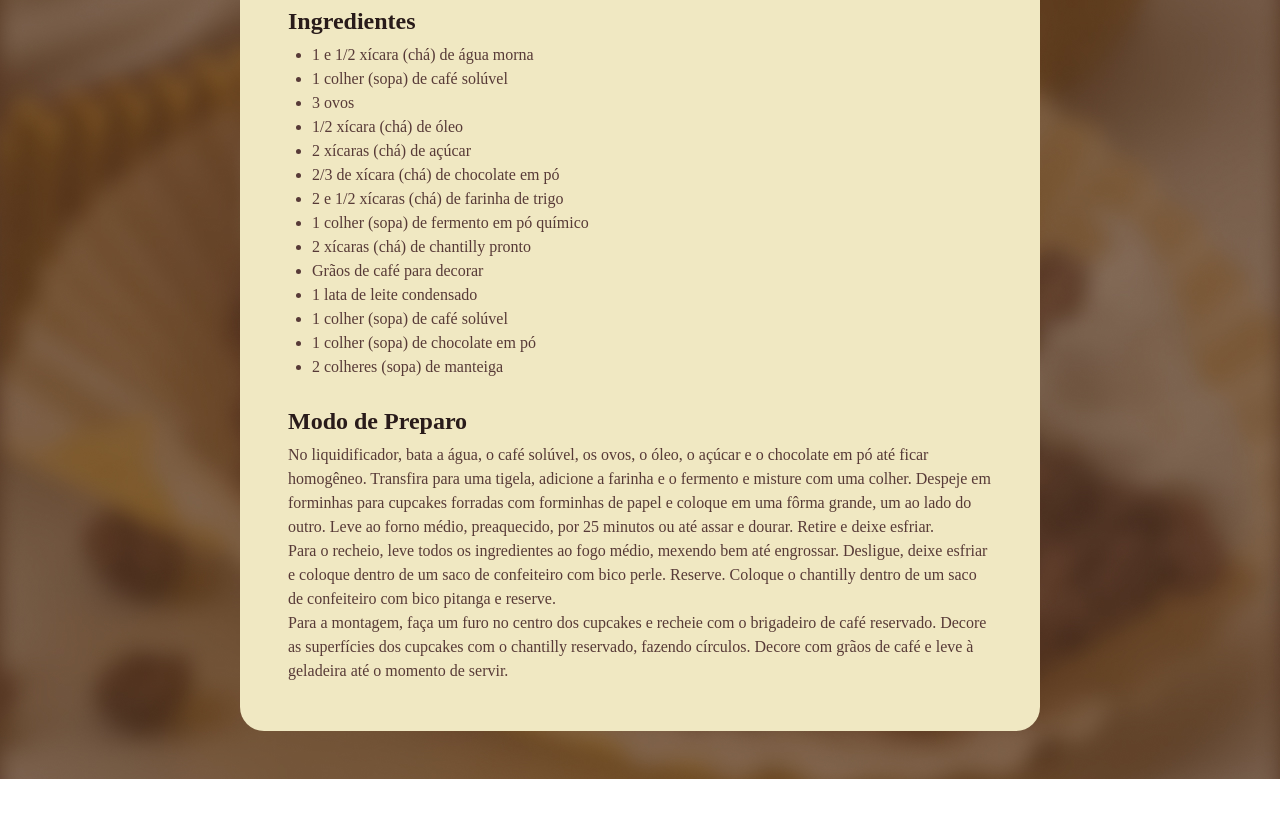
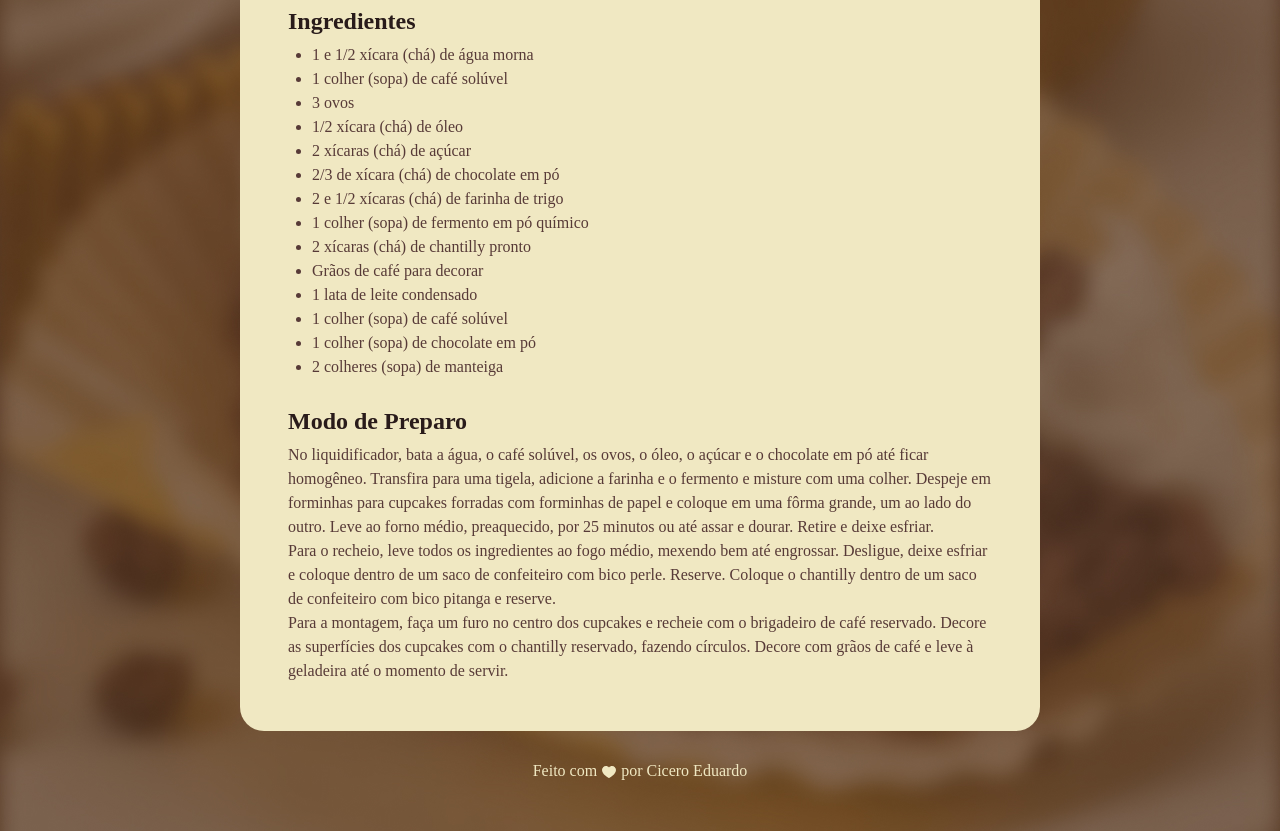
Before and after one commit to CiceroEduardo84/Recipe_Page, a plain HTML site: page index.html in a window 1280 px wide. Shown: the part 720-1551 px from the top of the page. Before the commit the page ends 1499 px from the top, so only its background shows below. Drawn offline with Linux system fonts and the light colour scheme; a web font is replaced by a local one.

Commit message:
feat: add footer

```diff
--- a/index.html
+++ b/index.html
@@ -81,5 +81,10 @@
         </section>
       </main>
     </div>
+    <footer>
+      Feito com
+      <img src="assets/ph_heart-fill.svg" alt="" />
+      por Cicero Eduardo
+    </footer>
   </body>
 </html>
--- a/style.css
+++ b/style.css
@@ -20,7 +20,7 @@ body {
   padding: 24px;
   background-color: #f0e8c2;
   border-radius: 24px;
-  margin: 48px auto;
+  margin: 48px auto 28px;
 }
 
 img {
@@ -58,3 +58,13 @@ h2 {
 ul {
   padding-left: 24px;
 }
+
+footer {
+  color: #F0E8C2;
+  text-align: center;
+  padding-bottom: 48px;
+}
+
+footer img {
+  vertical-align: middle;
+}
```
Also changed, not shown: assets/ph_heart-fill.svg (added).
